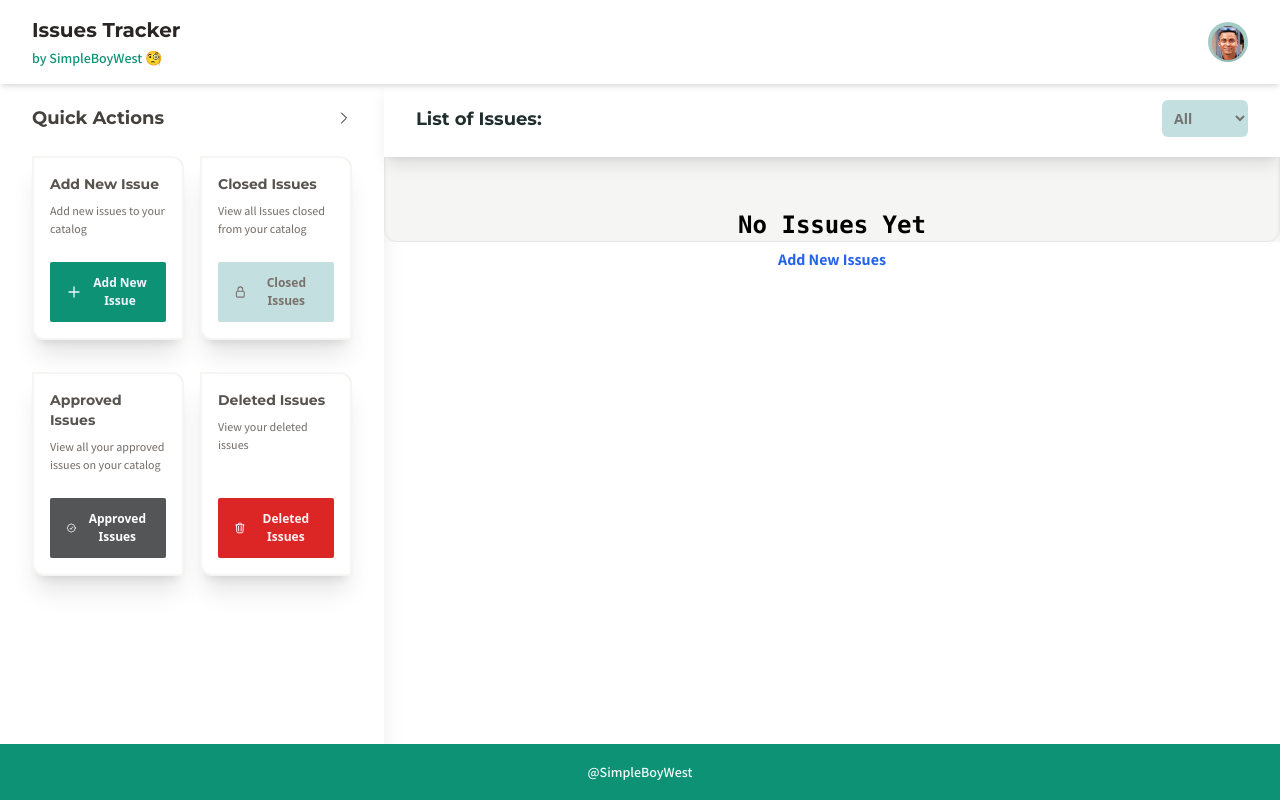
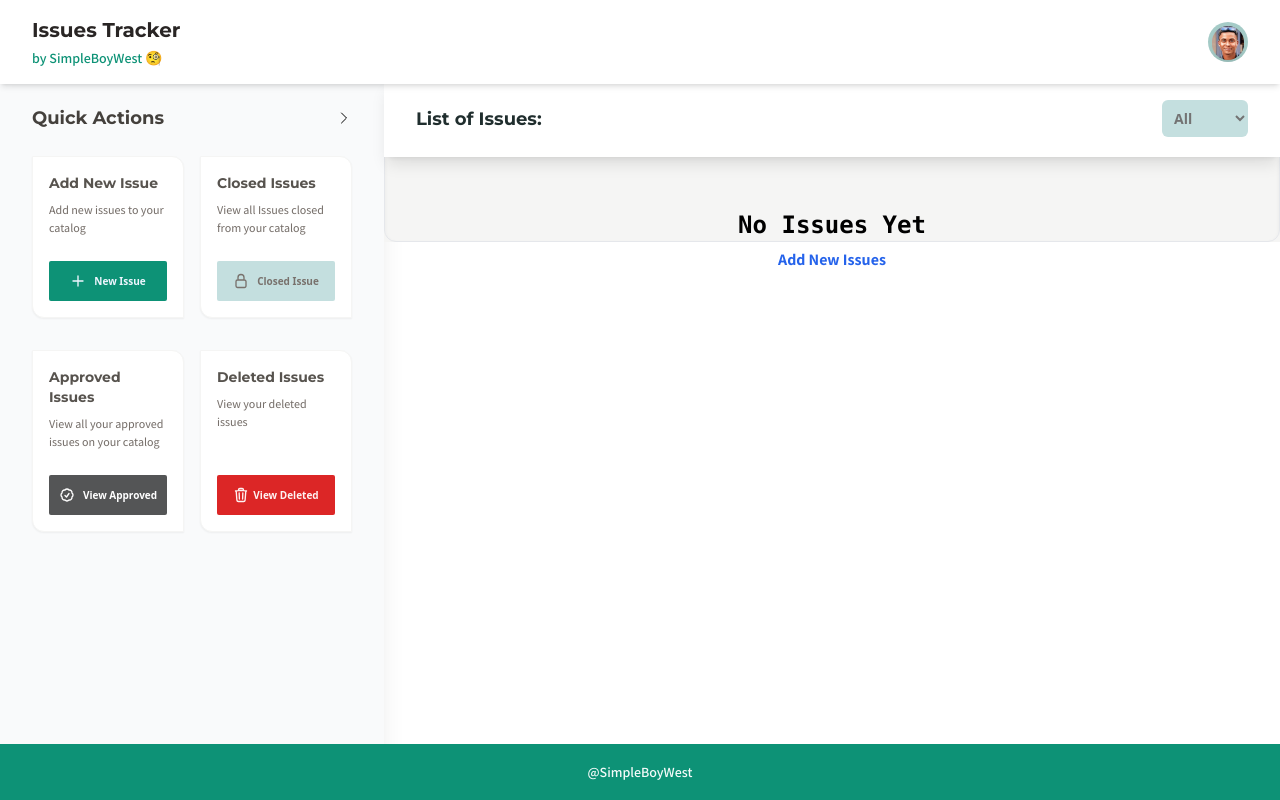
Before and after one commit to westpage/Issues-Tracker, a website: page public/index.html in a window 1280 px wide. Drawn offline with Linux system fonts and the light colour scheme.

Commit message:
Fix: Sleep now Mr

```diff
--- a/public/index.html
+++ b/public/index.html
@@ -94,7 +94,7 @@ p,a,li,span{
 
 
     <section
-      class="w-full  lg:max-w-[45%] xl:max-w-[30%]  bg-white  shadow-xl h-full lg:h-[120vh] lg:fixed  z-0 px-4 md:px-8 py-6">
+      class="w-full  lg:max-w-[45%] xl:max-w-[30%]  bg-gray-50  shadow-xl h-full lg:h-[120vh] lg:fixed  z-0 px-4 md:px-8 py-6">
 
      <div class="w-full flex items-center justify-between">
       <h3 class="text-lg text-stone-700 font-bold">Quick Actions</h3>
@@ -108,48 +108,48 @@ p,a,li,span{
         <div class="w-full py-6 grid grid-cols-2  gap-4">
 
           <div
-            class="w-full lg:max-w-full border-2 border-stone-100 bg-white shadow-xl hover:shadow-lg hover:bg-stone-50 rounded-bl-xl rounded-tr-xl px-4 py-4 flex flex-col items-start justify-between">
+            class="w-full lg:max-w-full border border-stone-100 bg-white shadow-sm hover:shadow-lg hover:bg-stone-50 rounded-bl-xl rounded-tr-xl px-4 py-4 flex flex-col items-start justify-between">
             <div>
               <h5 class="text-sm text-stone-600 font-bold">Add New Issue</h5>
               <p class="text-[12px] text-stone-500 font-medium mt-2">Add new issues to your catalog</p>
             </div>
 
             <button id="addIssueBtn"
-              class="w-fit flex items-center justify-center gap-2 mt-6 bg-[#0D9276]  hover:bg-[#003C43] text-blue-50 text-[12px] font-semibold px-4 py-3 rounded-sm hover:shadow">
+              class="w-full flex items-center justify-center gap-2 mt-6 bg-[#0D9276]  hover:bg-[#003C43] text-blue-50 text-[10px] font-semibold px-2 py-3 rounded-sm hover:shadow">
              <span><svg xmlns="http://www.w3.org/2000/svg" fill="none" viewBox="0 0 24 24" stroke-width="2" stroke="currentColor" class="w-4 h-4">
               <path stroke-linecap="round" stroke-linejoin="round" d="M12 4.5v15m7.5-7.5h-15" />
             </svg>
-            </span> Add New Issue</button>
+            </span> New Issue</button>
           </div>
 
 
           <div
-            class="w-full lg:max-w-full border-2 border-stone-100 bg-white shadow-xl hover:shadow-lg hover:bg-stone-50 rounded-bl-xl rounded-tr-xl px-4 py-4 flex flex-col items-start justify-between">
+            class="w-full lg:max-w-full border border-stone-100 bg-white shadow-sm hover:shadow-lg hover:bg-stone-50 rounded-bl-xl rounded-tr-xl px-4 py-4 flex flex-col items-start justify-between">
             <div>
               <h5 class="text-sm text-stone-600 font-bold">Closed Issues</h5>
               <p class="text-[12px] text-stone-500 font-medium mt-2">View all Issues closed from your catalog</p>
             </div>
 
             <button id="closedIssues"
-              class="w-fit flex items-center justify-center gap-2 mt-6 bg-[#C4DFDF] hover:bg-stone-400 hover:text-stone-50 text-stone-500 text-[12px] font-semibold px-4 py-3 rounded-sm hover:shadow"><svg xmlns="http://www.w3.org/2000/svg" fill="none" viewBox="0 0 24 24" stroke-width="2" stroke="currentColor" class="w-4 h-4">
+              class="w-full flex items-center justify-center gap-2 mt-6 bg-[#C4DFDF] hover:bg-stone-400 hover:text-stone-50 text-stone-500 text-[10px] font-semibold px-2 py-3 rounded-sm hover:shadow"><svg xmlns="http://www.w3.org/2000/svg" fill="none" viewBox="0 0 24 24" stroke-width="2" stroke="currentColor" class="w-4 h-4">
                 <path stroke-linecap="round" stroke-linejoin="round" d="M16.5 10.5V6.75a4.5 4.5 0 1 0-9 0v3.75m-.75 11.25h10.5a2.25 2.25 0 0 0 2.25-2.25v-6.75a2.25 2.25 0 0 0-2.25-2.25H6.75a2.25 2.25 0 0 0-2.25 2.25v6.75a2.25 2.25 0 0 0 2.25 2.25Z" />
               </svg>
 
-              Closed Issues</button>
+              Closed Issue</button>
           </div>
           <div
-            class="w-full lg:max-w-full mt-4 border-2 border-stone-100 bg-white shadow-xl hover:shadow-lg hover:bg-stone-50 rounded-bl-xl rounded-tr-xl px-4 py-4 flex flex-col items-start justify-between">
+            class="w-full lg:max-w-full mt-4 border border-stone-100 bg-white shadow-sm hover:shadow-lg hover:bg-stone-50 rounded-bl-xl rounded-tr-xl px-4 py-4 flex flex-col items-start justify-between">
             <div>
               <h5 class="text-sm text-stone-600 font-bold">Approved Issues</h5>
               <p class="text-[12px] text-stone-500 font-medium mt-2">View all your approved issues on your catalog</p>
             </div>
 
             <button id="approvedIssues"
-              class="w-fit flex items-center justify-center gap-2 mt-6 bg-gray hover:bg-green-400 text-[12px] font-semibold px-4 py-3 rounded-sm hover:shadow"> <svg xmlns="http://www.w3.org/2000/svg" fill="none" viewBox="0 0 24 24" stroke-width="2" stroke="currentColor" class="w-4 h-4">
+              class="w-full flex items-center justify-center gap-2 mt-6 bg-gray hover:bg-green-400 text-[10px] font-semibold px-2 py-3 rounded-sm hover:shadow"> <svg xmlns="http://www.w3.org/2000/svg" fill="none" viewBox="0 0 24 24" stroke-width="2" stroke="currentColor" class="w-4 h-4">
                 <path stroke-linecap="round" stroke-linejoin="round" d="M9 12.75 11.25 15 15 9.75M21 12c0 1.268-.63 2.39-1.593 3.068a3.745 3.745 0 0 1-1.043 3.296 3.745 3.745 0 0 1-3.296 1.043A3.745 3.745 0 0 1 12 21c-1.268 0-2.39-.63-3.068-1.593a3.746 3.746 0 0 1-3.296-1.043 3.745 3.745 0 0 1-1.043-3.296A3.745 3.745 0 0 1 3 12c0-1.268.63-2.39 1.593-3.068a3.745 3.745 0 0 1 1.043-3.296 3.746 3.746 0 0 1 3.296-1.043A3.746 3.746 0 0 1 12 3c1.268 0 2.39.63 3.068 1.593a3.746 3.746 0 0 1 3.296 1.043 3.746 3.746 0 0 1 1.043 3.296A3.745 3.745 0 0 1 21 12Z" />
               </svg>
 
-              Approved Issues</button>
+             View Approved</button>
           </div>
 
 
@@ -157,18 +157,18 @@ p,a,li,span{
 
 
           <div
-            class="w-full lg:max-w-full mt-4 border-2 border-stone-100 bg-white shadow-xl hover:shadow-lg hover:bg-stone-50 rounded-bl-xl rounded-tr-xl px-4 py-4 flex flex-col items-start justify-between">
+            class="w-full lg:max-w-full mt-4 border border-stone-100 bg-white shadow-sm hover:shadow-lg hover:bg-stone-50 rounded-bl-xl rounded-tr-xl px-4 py-4 flex flex-col items-start justify-between">
             <div>
               <h5 class="text-sm text-stone-600 font-bold">Deleted Issues</h5>
               <p class="text-[12px] text-stone-500 font-medium mt-2">View your deleted issues</p>
             </div>
 
             <button id="deletedIssues"
-              class="w-fit flex items-center justify-center gap-2 mt-4 bg-red-600 hover:bg-red-500 text-red-50 text-[12px] font-semibold px-4 py-3 rounded-sm  hover:shadow"><svg xmlns="http://www.w3.org/2000/svg" fill="none" viewBox="0 0 24 24" stroke-width="2" stroke="currentColor" class="w-4 h-4">
+              class="w-full flex items-center justify-center mt-4 bg-red-600 hover:bg-red-500 text-red-50 text-[10px] gap-1 font-semibold px-2 py-3 rounded-sm  hover:shadow"><svg xmlns="http://www.w3.org/2000/svg" fill="none" viewBox="0 0 24 24" stroke-width="2" stroke="currentColor" class="w-4 h-4">
                 <path stroke-linecap="round" stroke-linejoin="round" d="m14.74 9-.346 9m-4.788 0L9.26 9m9.968-3.21c.342.052.682.107 1.022.166m-1.022-.165L18.16 19.673a2.25 2.25 0 0 1-2.244 2.077H8.084a2.25 2.25 0 0 1-2.244-2.077L4.772 5.79m14.456 0a48.108 48.108 0 0 0-3.478-.397m-12 .562c.34-.059.68-.114 1.022-.165m0 0a48.11 48.11 0 0 1 3.478-.397m7.5 0v-.916c0-1.18-.91-2.164-2.09-2.201a51.964 51.964 0 0 0-3.32 0c-1.18.037-2.09 1.022-2.09 2.201v.916m7.5 0a48.667 48.667 0 0 0-7.5 0" />
               </svg>
-              Deleted
-              Issues</button>
+              View Deleted
+             </button>
           </div>
 
         </div>
```
Also changed, not shown: public/output.css.
